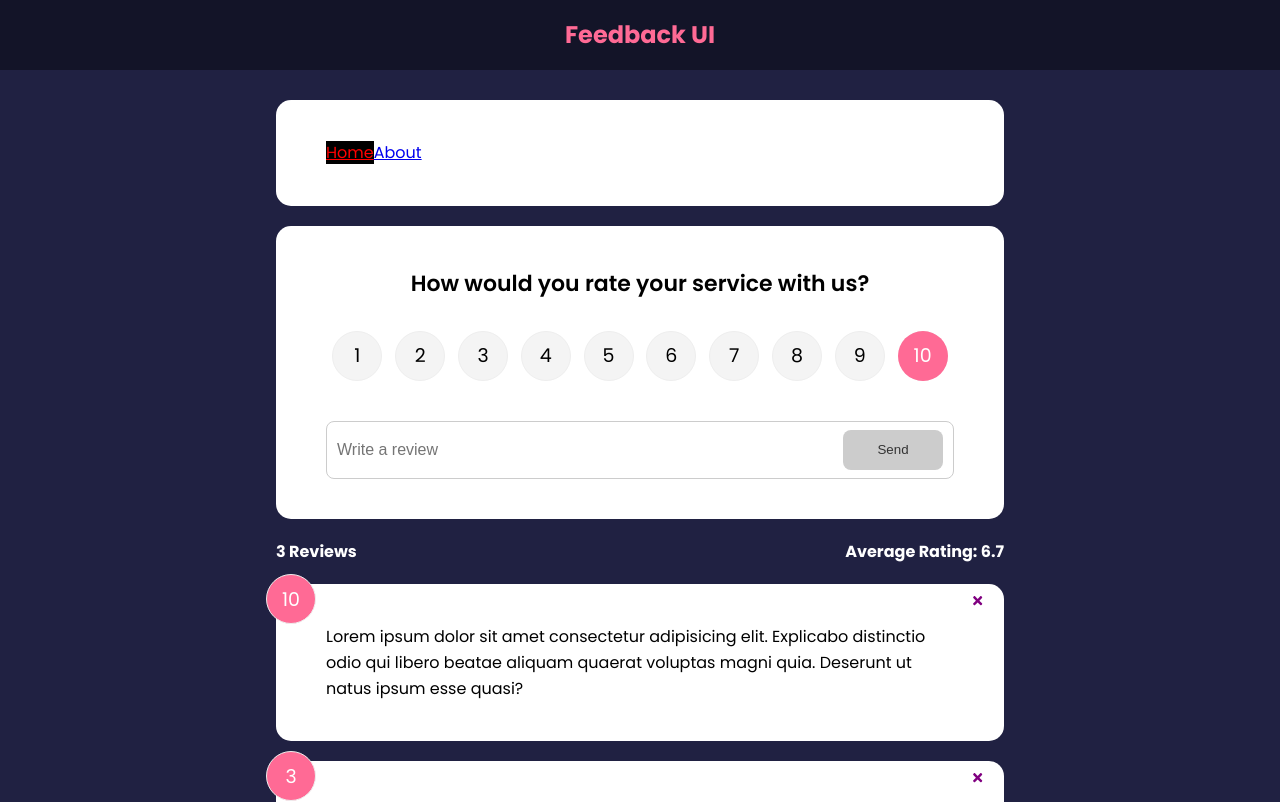
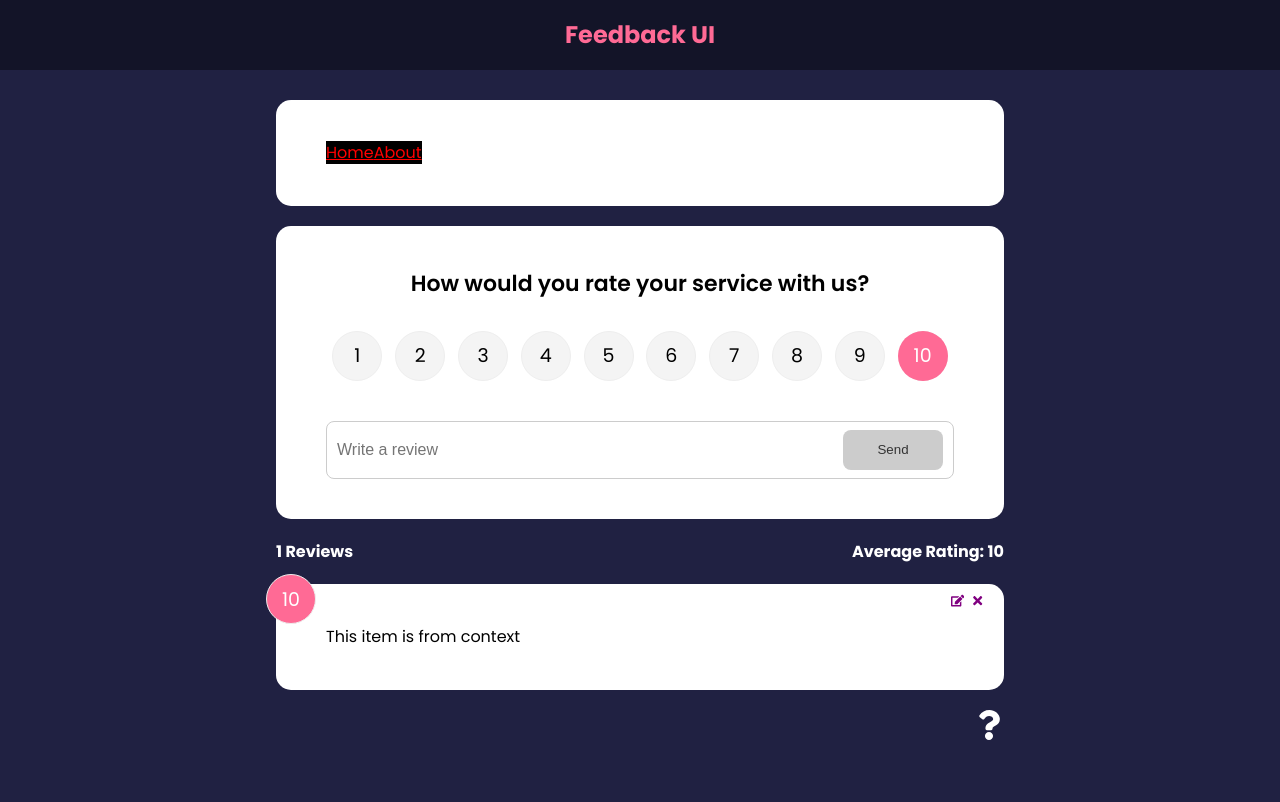
Before and after one commit to ACarr0ll/feedbackform, a React (Create React App) app: page / in a window 1280 px wide. Shown: the top 802 px of the page. Built offline with nearby package versions, Linux system fonts and the light colour scheme.

Commit message:
Setting up context

```diff
--- a/src/App.js
+++ b/src/App.js
@@ -1,45 +1,34 @@
 import Header from './components/Header'
 import FeedbackList from './components/FeedbackList'
-import { useState } from 'react'
 import { BrowserRouter as Router, Route, Routes, NavLink} from 'react-router-dom';
 import FeedbackStats from './components/FeedbackStats';
-import FeedbackData from './data/FeedbackData';
 import FeedbackForm from './components/FeedbackForm';
-import {v4 as uuidv4} from 'uuid'
 import Card from './components/shared/Card';
 import AboutPage from './pages/AboutPage';
 import AboutIconLink from './components/AboutIconLink';
+import { FeedbackProvider } from './context/FeedbackContext';
 
 
 function App() {
-    const [feedback, setFeedback] = useState(FeedbackData);
-
-    const addFeedback = (newFeedback) => {
-        newFeedback.id = uuidv4()
-        setFeedback([newFeedback, ...feedback])
-    }
-
-    const deleteFeedback = (id) => {
-            setFeedback(feedback.filter((item) => item.id !== id))
-    }
     return (
+        <FeedbackProvider>
         <Router>
             <Header />
             <div className='container'>
                 <Card>
-                    <NavLink to='/' activeClassName='active'>
+                    <NavLink to='/' className='active'>
                         Home
                     </NavLink>
-                    <NavLink to='/about' activeClassName='active'>
+                    <NavLink to='/about' className='active'>
                         About
                     </NavLink>
                 </Card>
                 <Routes>
                     <Route exact path='/' element={
                         <>
-                            <FeedbackForm handleAdd={addFeedback}/>
-                            <FeedbackStats feedback={feedback} />
-                            <FeedbackList  feedback={feedback} handleDelete={deleteFeedback}/>
+                            <FeedbackForm />
+                            <FeedbackStats />
+                            <FeedbackList />
                         </>
                     }>
 
@@ -52,6 +41,7 @@
                 <AboutIconLink />
             </div>
         </Router>
+        </FeedbackProvider>
     );
 }
 
--- a/src/components/FeedbackForm.jsx
+++ b/src/components/FeedbackForm.jsx
@@ -2,13 +2,25 @@
 import Card from './shared/Card'
 import Button from './shared/Button'
 import RatingSelect from './RatingSelect'
-import { useState } from 'react'
+import { useState, useContext, useEffect } from 'react'
+import FeedbackContext from '../context/FeedbackContext'
 
-function FeedbackForm({ handleAdd }) {
+function FeedbackForm() {
     const [text, setText] = useState('')
     const [btnDisabled, setBtnDisabled] = useState(true)
     const [message, setMessage] = useState('')
-    const [rating, setRating] = useState('')
+    const [rating, setRating] = useState(10)
+
+    const {addFeedback, feedbackEdit, updateFeedback} = useContext(FeedbackContext)
+
+    useEffect(() => {
+        if(feedbackEdit.edit === true){
+            setBtnDisabled(false)
+            setText(feedbackEdit.item.text)
+            setRating(feedbackEdit.item.rating)
+        }
+    }, [feedbackEdit])
+
 
     const handleTextChange = (e) => {
         if(text === '') {
@@ -33,7 +45,11 @@
                 rating
             }
 
-            handleAdd(newFeedback)
+            if(feedbackEdit.edit === true) {
+                updateFeedback(feedbackEdit.item.id, newFeedback)
+            } else {
+                addFeedback(newFeedback)
+            }
 
             setText('')
         }
--- a/src/components/FeedbackItem.jsx
+++ b/src/components/FeedbackItem.jsx
@@ -1,14 +1,19 @@
 import Card from './shared/Card'
 import PropTypes from 'prop-types'
-import { FaTimes } from 'react-icons/fa'
+import { FaTimes, FaEdit } from 'react-icons/fa'
+import { useContext } from 'react'
+import FeedbackContext from '../context/FeedbackContext'
 
-function FeedbackItem({item, handleDelete}) {
+function FeedbackItem({item}) {
+  const { deleteFeedback, editFeedback } = useContext(FeedbackContext)
+
   return (
     <Card>
         <div className="num-display">{item.rating}</div>
-        <button onClick={() => handleDelete(item.id)} className="close">
+        <button onClick={() => deleteFeedback(item.id)} className="close">
           <FaTimes color='purple' />
         </button>
+        <button onClick={() => editFeedback(item)}className="edit"><FaEdit color='purple' /></button>
         <div className="text-display">{item.text}</div>
     </Card>
   )
--- a/src/components/FeedbackList.jsx
+++ b/src/components/FeedbackList.jsx
@@ -1,9 +1,12 @@
 import React from 'react'
 import FeedbackItem from './FeedbackItem'
-import PropTypes from 'prop-types'
 import {motion, AnimatePresence} from 'framer-motion'
+import { useContext } from 'react'
+import FeedbackContext from '../context/FeedbackContext'
 
-function FeedbackList({ feedback, handleDelete }) {
+function FeedbackList() {
+    const {feedback} = useContext(FeedbackContext)
+
     if(!feedback || feedback.length === 0) {
         return <p>No current feedback!</p>
     }
@@ -18,7 +21,7 @@
                 animate={{opacity: 1}}
                 exit={{opacity: 0}}
                 >
-                <FeedbackItem key={item.id} item={item} handleDelete={(handleDelete)}/>
+                <FeedbackItem key={item.id} item={item}/>
                 </motion.div>
             ))}
             </AnimatePresence>
@@ -26,14 +29,4 @@
     )
 }
 
-FeedbackList.propTypes = {
-    feedback: PropTypes.arrayOf(
-        PropTypes.shape({
-            id: PropTypes.oneOfType([ PropTypes.number, PropTypes.string ]),
-            text: PropTypes.string.isRequired,
-            rating: PropTypes.number.isRequired,
-        })
-    )
-}
-
 export default FeedbackList
--- a/src/components/FeedbackStats.jsx
+++ b/src/components/FeedbackStats.jsx
@@ -1,6 +1,10 @@
 import React from 'react'
+import { useContext } from 'react'
+import FeedbackContext from '../context/FeedbackContext'
 
-export default function FeedbackStats({feedback}) {
+export default function FeedbackStats() {
+    const {feedback} = useContext(FeedbackContext)
+
 
     let average = feedback.reduce((acc, cur) => {
         return acc + cur.rating
--- a/src/components/RatingSelect.jsx
+++ b/src/components/RatingSelect.jsx
@@ -1,7 +1,17 @@
 import React from 'react'
-import { useState } from 'react'
+import { useState, useContext, useEffect } from 'react'
+import FeedbackContext from '../context/FeedbackContext'
 
 function RatingSelect({ select }) {
+    const {feedbackEdit} = useContext(FeedbackContext)
+
+    useEffect(() => {
+        if(feedbackEdit.edit === true){
+            setSelected(feedbackEdit.item.rating)
+        }
+    }, [feedbackEdit])
+
+
     const [selected, setSelected] = useState(10)
 
     const handleChange = (e) => {
--- /dev/null
+++ b/src/context/FeedbackContext.jsx
@@ -0,0 +1,58 @@
+import { createContext, useState } from 'react'
+import {v4 as uuidv4} from 'uuid'
+
+
+const FeedbackContext = createContext()
+
+export const FeedbackProvider = ({children}) => {
+
+    const [feedback, setFeedback] = useState([
+        {
+            id:1,
+            text: 'This item is from context',
+            rating: 10
+        }
+    ])
+
+    const [feedbackEdit, setFeedbackEdit] = useState({
+        item: {},
+        edit: false
+    })
+
+    const addFeedback = (newFeedback) => {
+        newFeedback.id = uuidv4()
+        setFeedback([newFeedback, ...feedback])
+    }
+
+    const updateFeedback = (id, updItem) => {
+        setFeedback(feedback.map((item) => item.id === id ? { ...item, ...updItem} : item))
+        setFeedbackEdit({
+            item:{},
+            edit: false
+        })
+    }
+
+    const deleteFeedback = (id) => {
+        setFeedback(feedback.filter((item) => item.id !== id))
+    }
+
+    const editFeedback = (item) => {
+        setFeedbackEdit({
+            item,
+            edit: true
+        })
+    }
+
+    return <FeedbackContext.Provider value={{
+        feedback,
+        feedbackEdit,
+        deleteFeedback,
+        addFeedback,
+        editFeedback,
+        updateFeedback,
+    }}>
+        {children}
+    </FeedbackContext.Provider>
+}
+
+export default FeedbackContext
```
